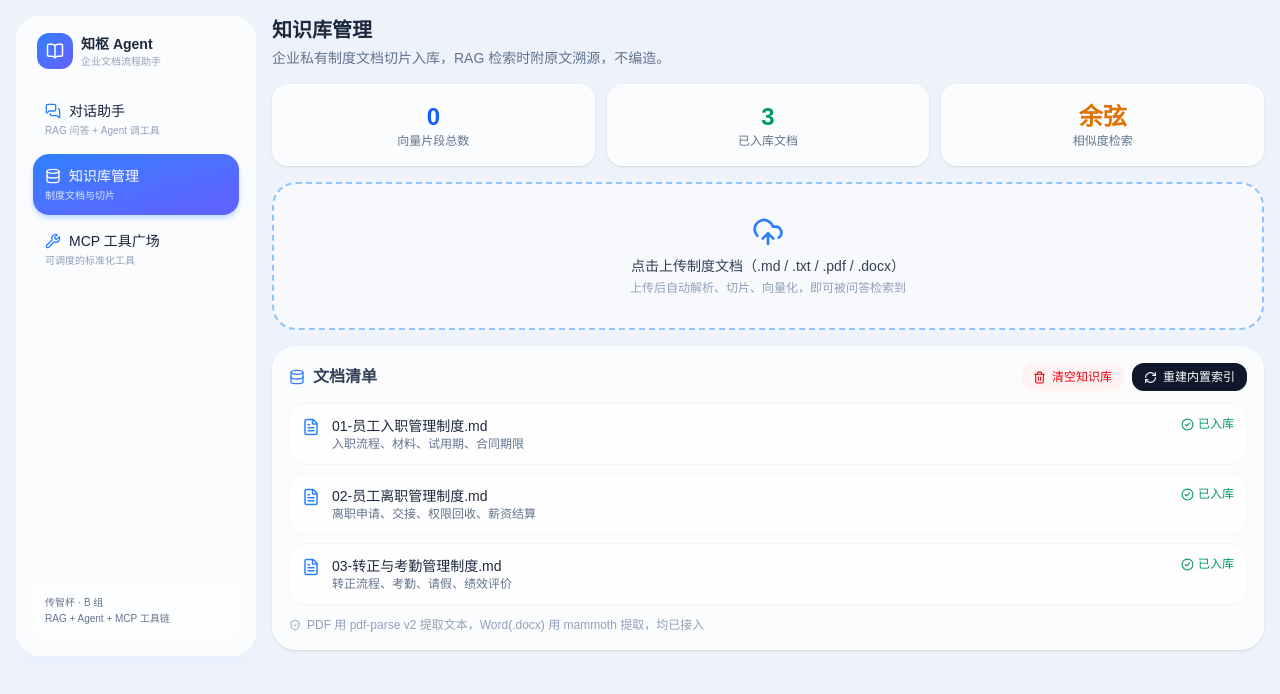
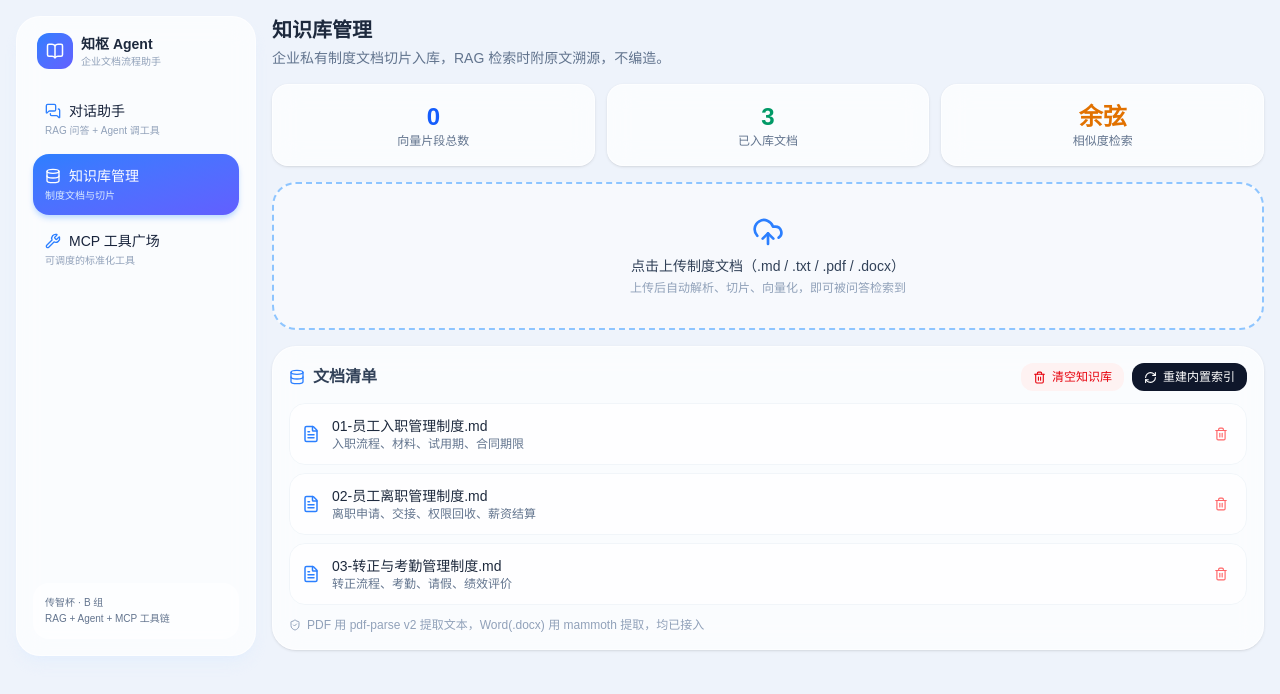
Before and after one commit to meizihao80/yunfan-agent, a Next.js app: page /kb in a window 1280 px wide. Shown: the top 694 px of the page. Built offline with nearby package versions, Linux system fonts and the light colour scheme.

Commit message:
feat: 内置文档也支持单条删除

```diff
--- a/src/app/kb/page.tsx
+++ b/src/app/kb/page.tsx
@@ -139,15 +139,19 @@ export default function KbPage() {
         </div>
         <div className="space-y-2">
           {DOCS.map((d) => (
-            <div key={d.name} className="flex items-start gap-3 rounded-2xl border border-slate-100 bg-white/70 p-3 transition hover:border-blue-200 hover:shadow-md">
-              <FileText size={18} className="mt-0.5 shrink-0 text-blue-500" />
+            <div key={d.name} className="flex items-center gap-3 rounded-2xl border border-slate-100 bg-white/70 p-3 transition hover:border-blue-200 hover:shadow-md">
+              <FileText size={18} className="shrink-0 text-blue-500" />
               <div className="min-w-0 flex-1">
                 <div className="text-sm font-medium text-slate-800">{d.name}</div>
                 <div className="text-xs text-slate-500">{d.desc}</div>
               </div>
-              <span className="flex items-center gap-1 text-xs text-emerald-600">
-                <CheckCircle2 size={13} /> 已入库
-              </span>
+              <button
+                onClick={() => removeDoc(d.name)}
+                className="rounded-lg p-1.5 text-red-400 transition hover:bg-red-50 hover:text-red-600"
+                title="删除该文档"
+              >
+                <Trash2 size={14} />
+              </button>
             </div>
           ))}
           {extra.map((n) => (
```
